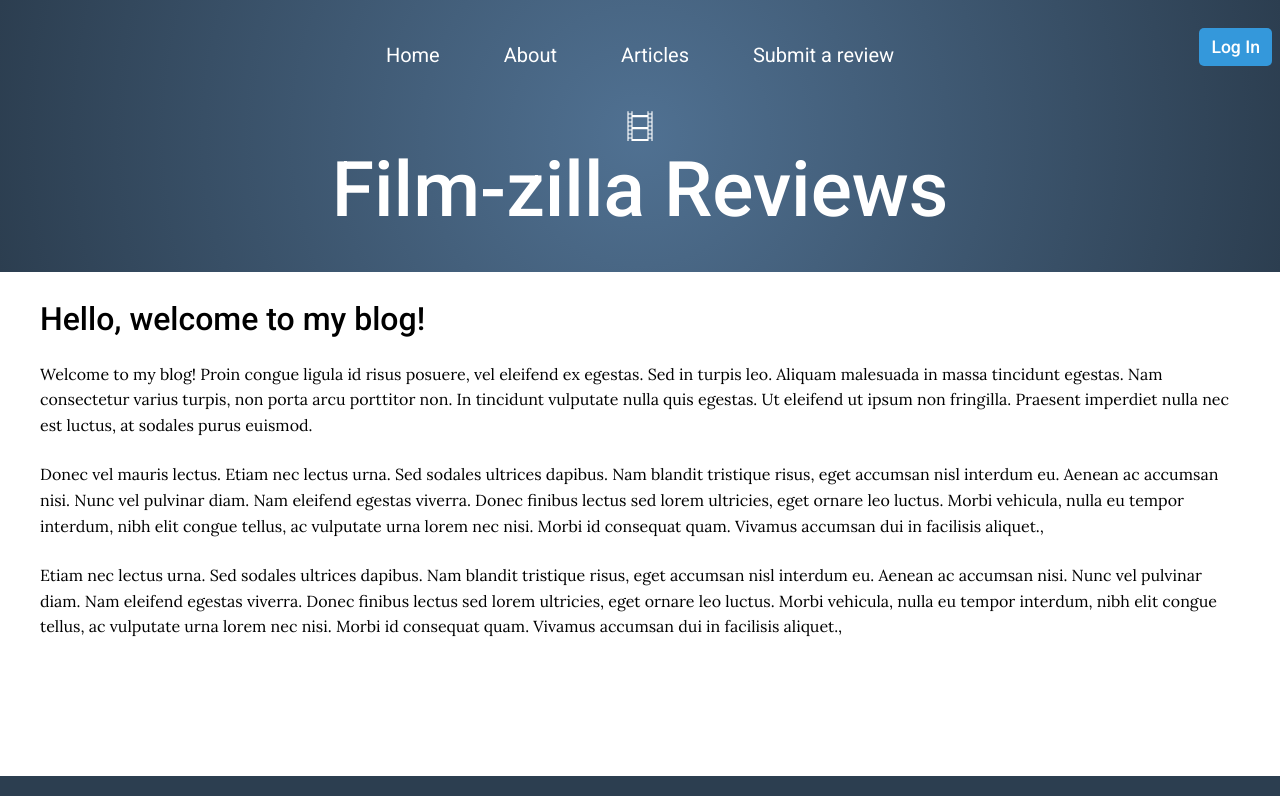
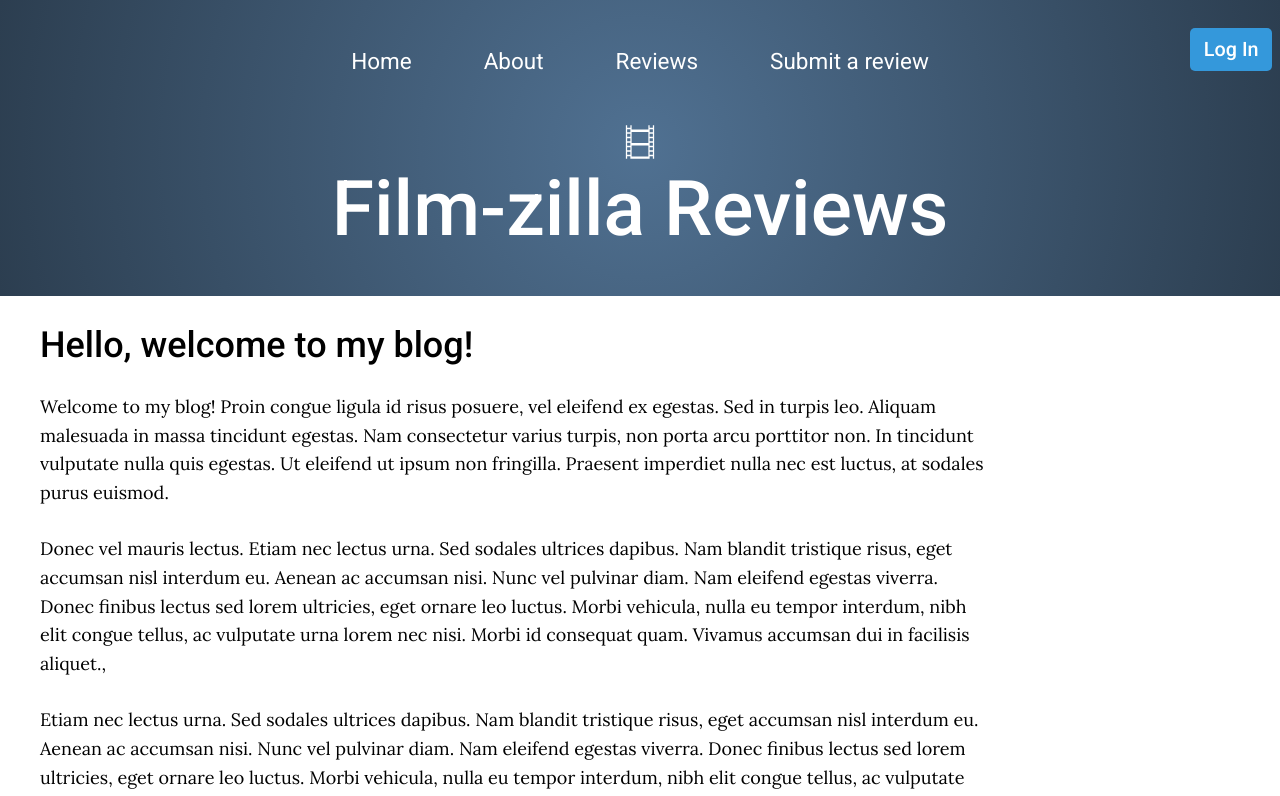
Before and after one commit to Simon-Bertram/fullstack-film-blog, a React (Vite) app in the folder film-blog/: page / in a window 1280 px wide. Shown: the top 796 px of the page. Built offline with nearby package versions, Linux system fonts and the light colour scheme; no server answers.

Commit message:
Cleanup components, set font size and paragraph width

```diff
--- a/film-blog/src/App.jsx
+++ b/film-blog/src/App.jsx
@@ -4,10 +4,6 @@ function App() {
       <div className="App">
       <h1>Welcome to my blog!</h1>
       <p>Lorem ipsum dolor sit amet consectetur adipisicing elit. Quae ad ratione quod exercitationem inventore qui, quis vitae provident odit?</p>
-      <HomePage />
-      <AboutPage />
-      <ArticlesListPage />
-      <ArticlePage />
     </div>
   )
 }
--- a/film-blog/src/components/Nav.jsx
+++ b/film-blog/src/components/Nav.jsx
@@ -6,7 +6,7 @@ import Hamburger from "./Hamburger";
 const links = [
   {name: "Home", path: "/"},
   {name: "About", path: "about"},
-  {name: "Articles", path: "articles"},
+  {name: "Reviews", path: "reviews"},
   {name: "Submit a review", path: "new-review"}
 ];
 
--- a/film-blog/src/main.jsx
+++ b/film-blog/src/main.jsx
@@ -42,7 +42,7 @@ const router = createBrowserRouter(createRoutesFromElements(
   <Route path='/' element={<Root />}>
     <Route index element={<HomePage />} />
     <Route path='about' element={<AboutPage />} />
-    <Route path='articles' element={<ArticlesListPage />} />
+    <Route path='reviews' element={<ArticlesListPage />} />
     <Route path="articles/:articleId" element={<ArticlePage />}/>
     <Route path='login' element={<LoginPage />} />
     <Route path='create-account' element={<CreateAccountPage />} />
--- a/film-blog/src/pages/ArticlesListPage.jsx
+++ b/film-blog/src/pages/ArticlesListPage.jsx
@@ -4,7 +4,7 @@ import articles from './article-content';
 const ArticlesListPage = () => {
   return (
     <>
-      <h1>Articles</h1>
+      <h1>Latest Reviews</h1>
       <ArticlesList articles={articles} />
     </>
   )
--- a/film-blog/src/pages/SubmitReviewPage.jsx
+++ b/film-blog/src/pages/SubmitReviewPage.jsx
@@ -21,7 +21,7 @@ const SubmitReview = () => {
 
   }
 
-  const replaceSpacesWithDashes = (string) => {
+  function replaceSpacesWithDashes(string) {
     string = string.toLowerCase();
     console.log(string);
 
--- a/film-blog/src/styles/base/_typography.scss
+++ b/film-blog/src/styles/base/_typography.scss
@@ -1,10 +1,13 @@
 @import url('https://fonts.googleapis.com/css2?family=Lora:ital,wght@0,400;0,500;0,700;1,400;1,700&family=Roboto:ital,wght@0,300;0,400;0,500;1,300;1,400;1,500&display=swap');
+@import url('https://fonts.googleapis.com/css2?family=Archivo+Black&display=swap');
+
+// font-family: 'Archivo Black', sans-serif;
 
 $heading-font: 'Roboto', sans-serif;
 $body-font: 'Lora', serif;
 
 html {
-  font-size: 16px;
+  font-size: 18px;
 }
 
 body {
@@ -40,8 +43,8 @@ a {
 p {
   margin-bottom: 1.5rem;
   line-height: 1.6;
-  // max-width: 75ch;
-  // word-break: break-word;
+  min-width: 35ch;
+  max-width: 85ch;
 }
 
 .lead {
```
